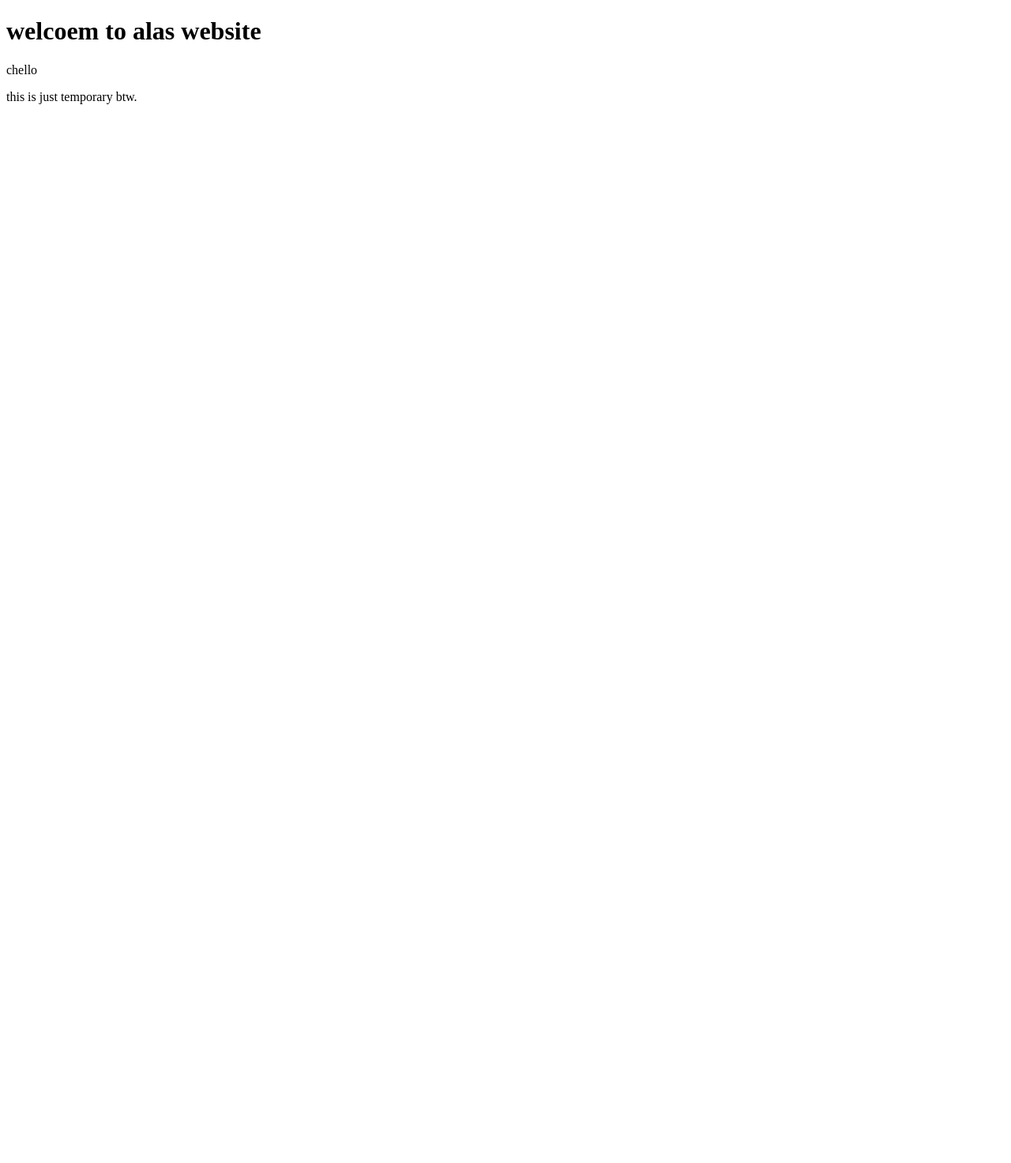
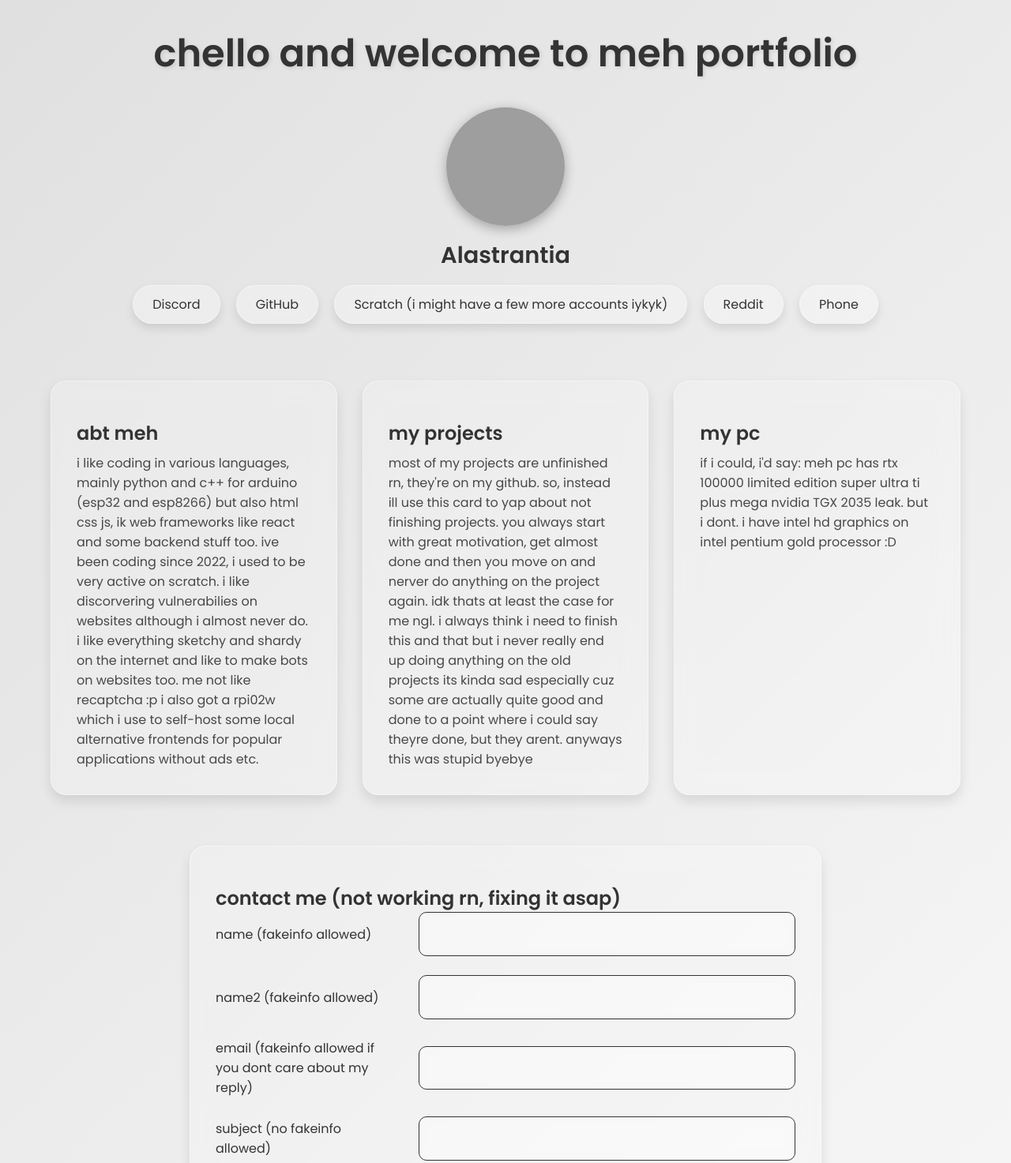
Before and after one commit to Alastrantia/alastrantia.github.io, a plain HTML site: page index.html in a window 1280 px wide. Shown: the top 1473 px of the page at 79% size. Before the commit the page ends 800 px from the top, so only its background shows below. Drawn offline with Linux system fonts and the light colour scheme; grey boxes are pictures that could not be loaded.

Commit message:
add new website

```diff
--- a/index.html
+++ b/index.html
@@ -1,13 +1,92 @@
 <!DOCTYPE html>
 <html lang="en">
 <head>
+    <script async src="https://pagead2.googlesyndication.com/pagead/js/adsbygoogle.js?client=ca-pub-8196444418165236"
+     crossorigin="anonymous"></script>
     <meta charset="UTF-8">
     <meta name="viewport" content="width=device-width, initial-scale=1.0">
-    <title>alas</title>
+    <title>Meeeeeee</title>
+    <link rel="stylesheet" href="style.css">
+    <link rel="preconnect" href="https://fonts.googleapis.com">
+    <link href="https://fonts.googleapis.com/css2?family=Poppins:wght@300;400;600&display=swap" rel="stylesheet">
+    <script>
+        function showPhoneNumber() {
+            alert("nah u really thought i was gonna give u my phone number? lmao im on dc often tho, u can find me there");
+        }
+    </script>
+    <script async src="https://pagead2.googlesyndication.com/pagead/js/adsbygoogle.js?client=ca-pub-8196444418165236"
+    crossorigin="anonymous"></script>
 </head>
+<!-- Google tag (gtag.js) -->
+<script async src="https://www.googletagmanager.com/gtag/js?id=G-Q0ZL4ZD8TT"></script>
+<script>
+  window.dataLayer = window.dataLayer || [];
+  function gtag(){dataLayer.push(arguments);}
+  gtag('js', new Date());
+
+  gtag('config', 'G-Q0ZL4ZD8TT');
+</script>
 <body>
-    <h1>welcoem to alas website</h1>
-    <p>chello</p>
-    <p>this is just temporary btw.</p>
+    <header>
+        <h1>chello and welcome to meh portfolio</h1>
+    </header>
+
+    <div class="profile">
+        <img src="https://cdn.discordapp.com/avatars/1269574664275886131/7537a17fff4e539e852a2a24cd5320ac.webp?size=160" alt="Profile Picture">
+        <h2>Alastrantia</h2>
+        <div class="contact">
+            <a href="https://discord.com/users/1269574664275886131">Discord</a>
+            <a href="https://github.com/Alastrantia">GitHub</a>
+            <a href="https://scratch.mit.edu/users/alastrantia">Scratch (i might have a few more accounts iykyk)</a>
+            <a href="https://www.reddit.com/user/Icy-Piano480/">Reddit</a>
+            <a href="#" onclick="showPhoneNumber()">Phone</a>
+        </div>
+    </div>
+
+    <div class="container">
+        <div class="card">
+            <h2>abt meh</h2>
+            <p>i like coding in various languages, mainly python and c++ for arduino (esp32 and esp8266) but also html css js, ik web frameworks like react and some backend stuff too. ive been coding since 2022, i used to be very active on scratch. i like discorvering vulnerabilies on websites although i almost never do. i like everything sketchy and shardy on the internet and like to make bots on websites too. me not like recaptcha :p  i also got a rpi02w which i use to self-host some local alternative frontends for popular applications without ads etc. </div>
+        <div class="card">
+            <h2>my projects</h2>
+            <p>most of my projects are unfinished rn, they're on my github. so, instead ill use this card to yap about not finishing projects. you always start with great motivation, get almost done and then you move on and nerver do anything on the project again. idk thats at least the case for me ngl. i always think i need to finish this and that but i never really end up doing anything on the old projects its kinda sad especially cuz some are actually quite good and done to a point where i could say theyre done, but they arent. anyways this was stupid byebye</p>
+        </div>
+        <div class="card">
+            <h2>my pc</h2>
+            <p>if i could, i'd say: meh pc has rtx 100000 limited edition super ultra ti plus mega nvidia TGX 2035 leak. but i dont. i have intel hd graphics on intel pentium gold processor :D</p>
+        </div>
+    </div>
+
+    <div class="contact-form-container card">
+        <h2>contact me (not working rn, fixing it asap)</h2>
+        <form class="contact-form" netlify data-netlify-recaptcha="true">
+            <div class="form-group">
+                <label for="first-name">name (fakeinfo allowed)</label>
+                <input type="text" id="first-name" name="first-name" required>
+            </div>
+            <div class="form-group">
+                <label for="last-name">name2 (fakeinfo allowed)</label>
+                <input type="text" id="last-name" name="last-name" required>
+            </div>
+            <div class="form-group">
+                <label for="email">email (fakeinfo allowed if you dont care about my reply)</label>
+                <input type="email" id="email" name="email" required>
+            </div>
+            <div class="form-group">
+                <label for="subject">subject (no fakeinfo allowed)</label>
+                <input type="text" id="subject" name="subject" required>
+            </div>
+            <div class="form-group">
+                <label for="content">message (yk it ._.)</label>
+                <textarea id="content" name="content" rows="4" required></textarea>
+            </div>
+            <!-- <div netlify data-netlify-recaptcha="true" class="captcha"></div>
+            <button type="submit">Send Message</button> -->
+        </form>
+    </div>
+
+    <footer>
+        &copy; 2025 alastrantia. no rights reserved sob.
+    </footer>
 </body>
 </html>
--- /dev/null
+++ b/style.css
@@ -0,0 +1,206 @@
+* {
+    margin: 0;
+    padding: 0;
+    box-sizing: border-box;
+    font-family: 'Poppins', sans-serif;
+}
+
+body {
+    background: linear-gradient(135deg, #e0e0e0, #f8f8f8);
+    display: flex;
+    flex-direction: column;
+    align-items: center;
+    justify-content: center;
+    min-height: 100vh;
+}
+
+header {
+    width: 100%;
+    text-align: center;
+    padding: 2rem 0;
+}
+
+header h1 {
+    font-size: 3rem;
+    color: #333;
+    text-shadow: 2px 2px 5px rgba(0, 0, 0, 0.1);
+}
+
+.profile {
+    display: flex;
+    flex-direction: column;
+    align-items: center;
+    margin-bottom: 2rem;
+}
+
+.profile img {
+    width: 150px;
+    height: 150px;
+    border-radius: 50%;
+    box-shadow: 0 4px 15px rgba(0, 0, 0, 0.3);
+    margin-bottom: 1rem;
+}
+
+.profile h2 {
+    font-size: 1.8rem;
+    color: #333;
+    margin-bottom: 0.5rem;
+}
+
+.contact {
+    text-align: center;
+    margin-bottom: 2rem;
+}
+
+.contact a {
+    display: inline-block;
+    margin: 0.5rem;
+    padding: 0.7rem 1.5rem;
+    font-size: 1rem;
+    color: #333;
+    text-decoration: none;
+    background: rgba(255, 255, 255, 0.3);
+    border: 1px solid rgba(255, 255, 255, 0.4);
+    border-radius: 50px;
+    backdrop-filter: blur(12px);
+    box-shadow: 0 6px 12px rgba(0, 0, 0, 0.1);
+    transition: all 0.3s ease;
+}
+
+.contact a:hover {
+    background: rgba(255, 255, 255, 0.6);
+    transform: scale(1.05);
+}
+
+.container {
+    display: grid;
+    grid-template-columns: repeat(auto-fit, minmax(300px, 1fr));
+    gap: 2rem;
+    width: 90%;
+    max-width: 1200px;
+}
+
+.card {
+    position: relative;
+    background: rgba(255, 255, 255, 0.2);
+    border-radius: 20px;
+    border: 1px solid rgba(255, 255, 255, 0.4);
+    backdrop-filter: blur(15px);
+    padding: 2rem;
+    box-shadow: 0 8px 15px rgba(0, 0, 0, 0.1);
+    transition: transform 0.3s ease, box-shadow 0.3s ease;
+}
+
+.card:hover {
+    transform: translateY(-10px);
+    box-shadow: 0 12px 20px rgba(0, 0, 0, 0.2);
+}
+
+.card h2 {
+    margin-top: 1rem;
+    color: #333;
+    font-size: 1.5rem;
+}
+
+.card p {
+    color: rgba(0, 0, 0, 0.7);
+    margin-top: 0.5rem;
+}
+
+footer {
+    margin-top: 2rem;
+    color: rgba(0, 0, 0, 0.7);
+}
+
+@keyframes fadeIn {
+    0% {
+        opacity: 0;
+        transform: translateY(10px);
+    }
+    100% {
+        opacity: 1;
+        transform: translateY(0);
+    }
+}
+
+.card {
+    animation: fadeIn 0.5s ease forwards;
+}
+
+.contact-form-container {
+    background: rgba(255, 255, 255, 0.2);
+    border-radius: 20px;
+    border: 1px solid rgba(255, 255, 255, 0.4);
+    backdrop-filter: blur(15px);
+    padding: 2rem;
+    margin: 4rem 0;
+    box-shadow: 0 8px 15px rgba(0, 0, 0, 0.1);
+    width: 100%;
+    max-width: 800px;
+    animation: fadeIn 0.5s ease forwards;
+}
+
+.contact-form-container:hover {
+    box-shadow: 0 12px 20px rgba(0, 0, 0, 0.2);
+}
+
+.contact-form {
+    display: flex;
+    flex-direction: column;
+}
+
+.form-group {
+    display: flex;
+    flex-direction: row;
+    justify-content: space-between;
+    align-items: center;
+    margin-bottom: 1.5rem;
+}
+
+.form-group label {
+    font-size: 1rem;
+    color: #333;
+    margin-bottom: 0;
+    width: 30%;
+}
+
+.form-group input,
+.form-group textarea {
+    padding: 0.9rem;
+    font-size: 1rem;
+    border: 1px solid rgba(255, 255, 255, 0.4);
+    border-radius: 10px;
+    background: rgba(255, 255, 255, 0.3);
+    backdrop-filter: blur(10px);
+    transition: border-color 0.3s ease;
+    width: 65%;
+    border-color: #333;
+    outline: none;
+}
+
+.form-group input:focus,
+.form-group textarea:focus {
+    border-color: #333;
+    outline: none;
+}
+
+button {
+    padding: 0.9rem 1.5rem;
+    font-size: 1rem;
+    color: #fff;
+    background: #333;
+    border: none;
+    border-radius: 10px;
+    cursor: pointer;
+    transition: background 0.3s ease;
+}
+
+button:hover {
+    background: #555;
+}
+
+.captcha {
+    display: flex;
+    justify-content: center;
+    margin-bottom: 1.5rem;
+}
```
